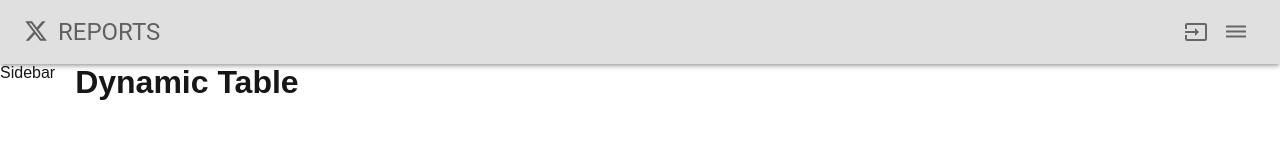
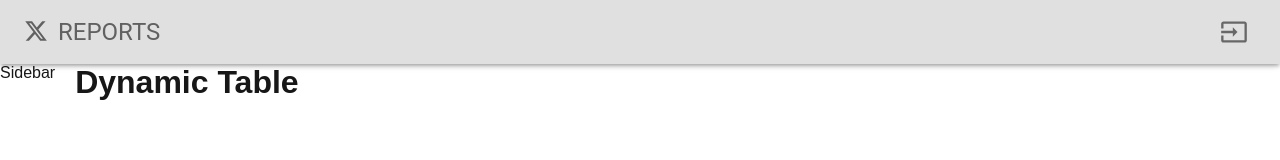
Before and after one commit to Sumant64/dynamic-table-report-mui, a Next.js app: page / in a window 1280 px wide. Shown: the top 160 px of the page. Built offline with nearby package versions, Linux system fonts and the light colour scheme.

Commit message:
top bar toggle integration

```diff
--- a/app/components/layout/Topbar.jsx
+++ b/app/components/layout/Topbar.jsx
@@ -6,23 +6,37 @@ import XIcon from '@mui/icons-material/X';
 
 
 const Topbar = (props) => {
+
+    const handleMobileSidebar = () => {
+        props.setToggle(!props.toggle);
+    }
+
     return (
         <>
             <AppBar elevation={3} sx={{ backgroundColor: "#e0e0e0" }}>
                 <Toolbar sx={{ display: 'flex', justifyContent: 'space-between' }}>
                     {/* Options */}
-                    <Box display="flex" sx={{gap: '10px'}}>
-                        <XIcon sx={{color: '#616161', position: 'relative', top: '3px'}} />
-                        <Typography variant='h5' sx={{color: '#616161'}}>REPORTS</Typography>
+                    <Box display="flex" sx={{ gap: '10px' }}>
+                        <XIcon sx={{ color: '#616161', position: 'relative', top: '3px' }} />
+                        <Typography variant='h5' sx={{ color: '#616161' }}>REPORTS</Typography>
                     </Box>
 
                     {/* Interactions */}
                     <Box display='flex' sx={{ width: '100%', justifyContent: 'end' }}>
                         <IconButton title="log out">
-                            <InputIcon />
+                            <InputIcon sx={{ fontSize: '28px' }} />
                         </IconButton>
-                        <IconButton title="log out">
-                            <DehazeIcon />
+                        <IconButton
+                            sx={{
+                                display: { xs: 'block', md: 'none' }
+                            }}
+                            onClick={handleMobileSidebar}
+                        >
+                            <DehazeIcon sx={{
+                                fontSize: '28px',
+                                position: 'relative',
+                                top: '2px'
+                            }} />
                         </IconButton>
                     </Box>
                 </Toolbar>
```
